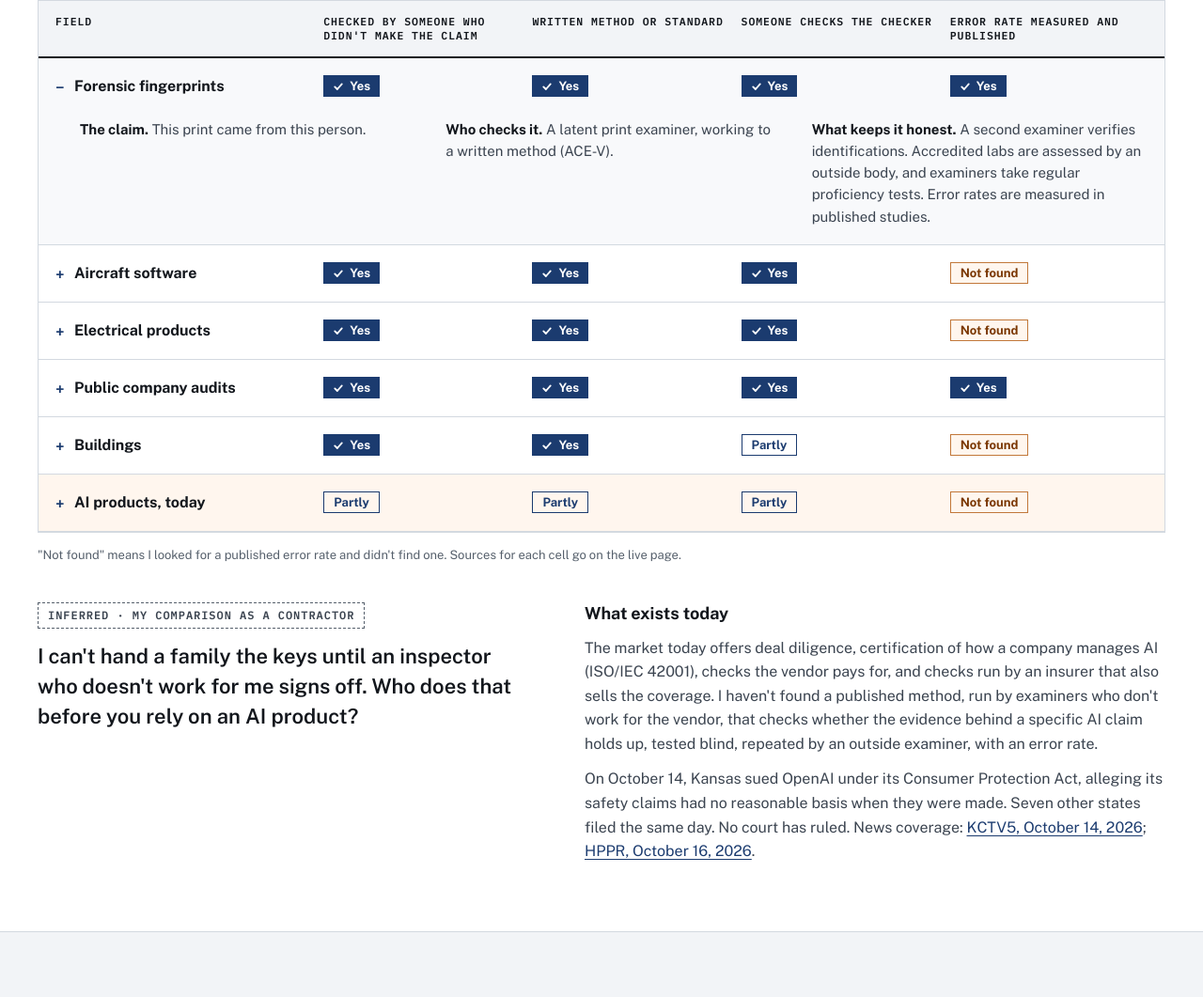
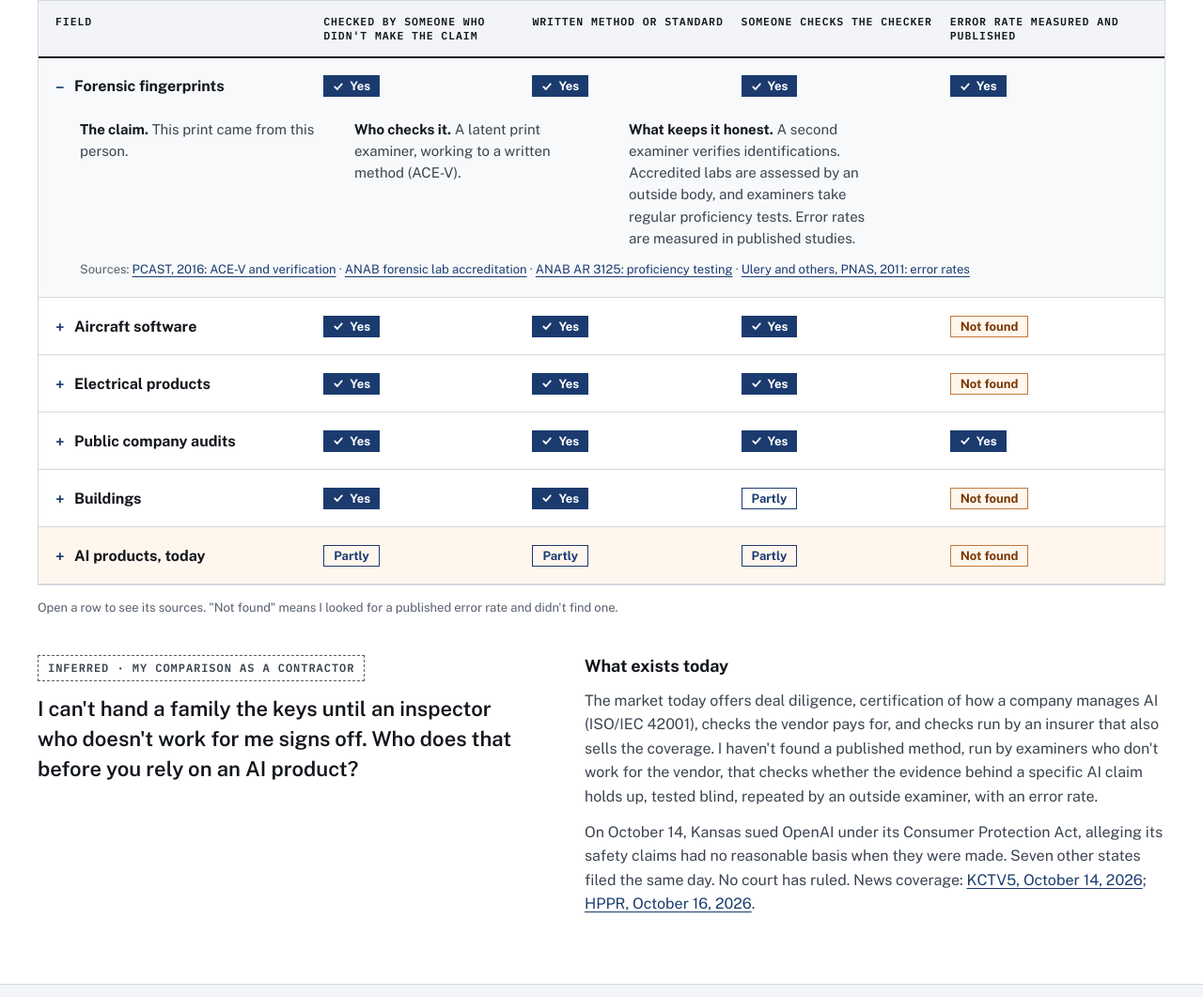
Before and after one commit to ZacCarlton/zeroposition-site, a plain HTML site: page index.html in a window 1280 px wide. Shown: the part 4858-5919 px from the top of the page at 94% size. Drawn offline with nearby package versions, Linux system fonts and the light colour scheme.

Commit message:
Sources under each field row
Owner approved 2026-11-23: each row of the field-by-field table now lists
its sources when opened (PCAST, ANAB, FAA, OSHA, PCAOB, ICC, Utah DOPL),
and the caption says so instead of promising them later.

Co-Authored-By: Claude Opus 5.5 <noreply@anthropic.com>
Claude-Session: https://claude.ai/code/session_0111YJjnePtuejjRTPEYwWrW

```diff
--- a/index.html
+++ b/index.html
@@ -117,6 +117,7 @@ summary::-webkit-details-marker{display:none}
 .frow-btn:hover{background:#F8F9FB}
 .frow-btn[aria-expanded="true"],.frow-btn[aria-expanded="true"]+.fdetail{background:#F8F9FB}
 .frow[data-ai="true"] .frow-btn,.frow[data-ai="true"] .fdetail{background:#FFF6EE}
+.fsrc{grid-column:1/-1;margin:0;font-size:13px;line-height:1.6;color:#56606C}
 .fsign{font-family:'IBM Plex Mono', ui-monospace, Menlo, Consolas, monospace;font-size:16px;color:#1B3B6F;width:10px}
 .fsign::before{content:"+"}
 .frow-btn[aria-expanded="true"] .fsign::before{content:"\2212"}
@@ -472,6 +473,7 @@ summary::-webkit-details-marker{display:none}
 <p style="margin: 0"><strong style="color: #12161C">The claim.</strong> This print came from this person.</p>
 <p style="margin: 0"><strong style="color: #12161C">Who checks it.</strong> A latent print examiner, working to a written method (ACE-V).</p>
 <p style="margin: 0"><strong style="color: #12161C">What keeps it honest.</strong> A second examiner verifies identifications. Accredited labs are assessed by an outside body, and examiners take regular proficiency tests. Error rates are measured in published studies.</p>
+<p class="fsrc">Sources: <a href="https://obamawhitehouse.archives.gov/sites/default/files/microsites/ostp/PCAST/pcast_forensic_science_report_final.pdf">PCAST, 2016: ACE-V and verification</a> · <a href="https://anab.ansi.org/accreditation/iso-iec-17025-forensic-testing-laboratory/">ANAB forensic lab accreditation</a> · <a href="https://blog.ansi.org/anab/what-is-ar-3125/">ANAB AR 3125: proficiency testing</a> · <a href="https://doi.org/10.1073/pnas.1018707108">Ulery and others, PNAS, 2011: error rates</a></p>
 </div>
 </div>
 <div class="frow" data-ai="false" style="display: flex; flex-direction: column; border-bottom: 1px solid #D3D9E0">
@@ -486,6 +488,7 @@ summary::-webkit-details-marker{display:none}
 <p style="margin: 0"><strong style="color: #12161C">The claim.</strong> This design meets the airworthiness rules.</p>
 <p style="margin: 0"><strong style="color: #12161C">Who checks it.</strong> An FAA Designated Engineering Representative, who signs a statement of compliance on FAA Form 8110-3.</p>
 <p style="margin: 0"><strong style="color: #12161C">What keeps it honest.</strong> The FAA appoints its designees and oversees their work.</p>
+<p class="fsrc">Sources: <a href="https://www.faa.gov/regulations_policies/orders_notices/index.cfm/go/document.information/documentID/1045698">FAA Order 8110.37G, DER Handbook</a> · <a href="https://www.faa.gov/sites/faa.gov/files/other_visit/aviation_industry/designees_delegations/individual_designees/compliance_findings_8110-3.pdf">FAA: compliance findings on Form 8110-3</a></p>
 </div>
 </div>
 <div class="frow" data-ai="false" style="display: flex; flex-direction: column; border-bottom: 1px solid #D3D9E0">
@@ -500,6 +503,7 @@ summary::-webkit-details-marker{display:none}
 <p style="margin: 0"><strong style="color: #12161C">The claim.</strong> This product is safe to use at work.</p>
 <p style="margin: 0"><strong style="color: #12161C">Who checks it.</strong> A Nationally Recognized Testing Laboratory, testing against published safety standards.</p>
 <p style="margin: 0"><strong style="color: #12161C">What keeps it honest.</strong> OSHA decides which labs are recognized, and audits them.</p>
+<p class="fsrc">Sources: <a href="https://www.osha.gov/laws-regs/regulations/standardnumber/1910/1910.7">29 CFR 1910.7: NRTL requirements</a> · <a href="https://www.osha.gov/nationally-recognized-testing-laboratory-program/frequently-asked-questions">OSHA NRTL program</a></p>
 </div>
 </div>
 <div class="frow" data-ai="false" style="display: flex; flex-direction: column; border-bottom: 1px solid #D3D9E0">
@@ -514,6 +518,7 @@ summary::-webkit-details-marker{display:none}
 <p style="margin: 0"><strong style="color: #12161C">The claim.</strong> These financial statements are fairly stated.</p>
 <p style="margin: 0"><strong style="color: #12161C">Who checks it.</strong> An outside audit firm registered with the PCAOB.</p>
 <p style="margin: 0"><strong style="color: #12161C">What keeps it honest.</strong> The PCAOB inspects completed audits. In 2025, 23% of the audits it reviewed had not gathered enough evidence to support the opinion.</p>
+<p class="fsrc">Sources: <a href="https://pcaobus.org/news-events/news-releases/news-release-detail/pcaob-staff-update-on-2025-inspections-of-public-company-audits-shows-continued-audit-quality-improvement">PCAOB, Staff Update on 2025 Inspections, October 22, 2026</a></p>
 </div>
 </div>
 <div class="frow" data-ai="false" style="display: flex; flex-direction: column; border-bottom: 1px solid #D3D9E0">
@@ -528,6 +533,7 @@ summary::-webkit-details-marker{display:none}
 <p style="margin: 0"><strong style="color: #12161C">The claim.</strong> This building was built to code.</p>
 <p style="margin: 0"><strong style="color: #12161C">Who checks it.</strong> A building inspector who works for the city, not the builder.</p>
 <p style="margin: 0"><strong style="color: #12161C">What keeps it honest.</strong> Inspections at set stages before the work is covered, and no certificate of occupancy until the inspector signs off. Many states license inspectors or require ICC certification; the rules vary by state.</p>
+<p class="fsrc">Sources: <a href="https://www.iccsafe.org/?p=166462">ICC: inspections and certificates of occupancy</a> · <a href="https://www.iccsafe.org/wp-content/uploads/b1_content.pdf">ICC Residential Building Inspector (B1) certification</a> · <a href="https://commerce.utah.gov/dopl/building-inspector/exam-information/">Utah: inspector licenses require ICC certification</a></p>
 </div>
 </div>
 <div class="frow" data-ai="true" style="display: flex; flex-direction: column; border-bottom: 1px solid #D3D9E0">
@@ -542,11 +548,12 @@ summary::-webkit-details-marker{display:none}
 <p style="margin: 0"><strong style="color: #12161C">The claim.</strong> This product is safe, or accurate.</p>
 <p style="margin: 0"><strong style="color: #12161C">Who checks it.</strong> Most often, the vendor's own test reports.</p>
 <p style="margin: 0"><strong style="color: #12161C">What keeps it honest.</strong> Standards are starting to form. Certification bodies for ISO/IEC 42001 are accredited, but that standard certifies how a company manages AI, not whether a product claim holds up.</p>
+<p class="fsrc">Sources: <a href="https://anab.ansi.org/accreditation/iso-iec-42001-artificial-intelligence-management-systems/">ANAB: ISO/IEC 42001 accreditation for certification bodies</a> · <a href="https://blog.ansi.org/anab/iso-iec-42001-ai-management-systems/">ANSI: ISO/IEC 42001 does not certify products or services</a></p>
 </div>
 </div>
 </div>
 </div>
-<p style="margin: 0; font-size: 13px; line-height: 1.55; color: #56606C">"Not found" means I looked for a published error rate and didn't find one. Sources for each cell go on the live page.</p>
+<p style="margin: 0; font-size: 13px; line-height: 1.55; color: #56606C">Open a row to see its sources. "Not found" means I looked for a published error rate and didn't find one.</p>
 </div>
 
 <div style="display: flex; flex-wrap: wrap; gap: 32px 64px">
```
